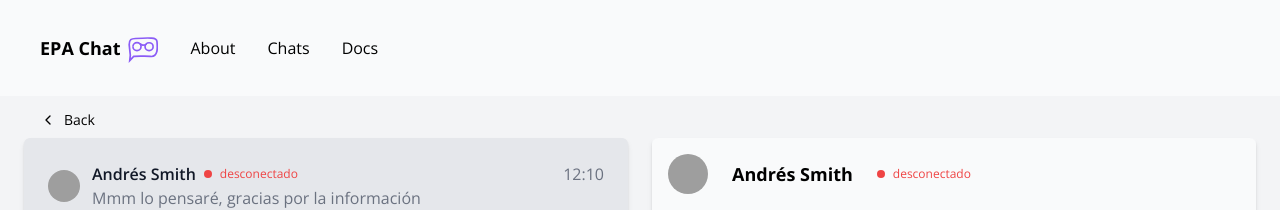
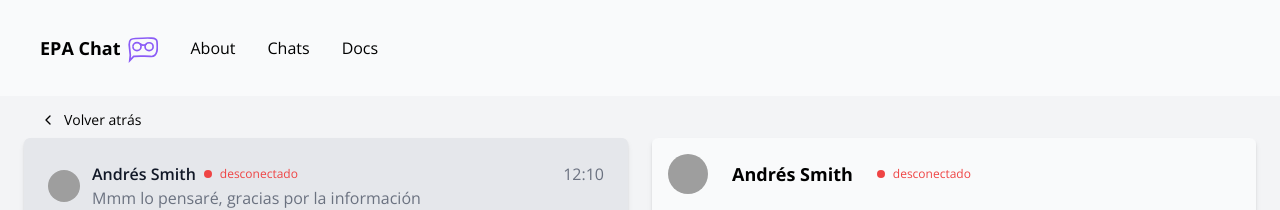
Before and after one commit to eanorambuena/EPA_frontend, a React (Vite) app: page /chats in a window 1280 px wide. Shown: the top 210 px of the page. Built offline with nearby package versions, Linux system fonts and the light colour scheme; grey boxes are pictures that could not be loaded.

Commit message:
enhance: Update GoBackLink component to use Spanish translation

```diff
--- a/src/components/GoBackLink.tsx
+++ b/src/components/GoBackLink.tsx
@@ -21,7 +21,7 @@ export default function GoBackLink() {
     >
       <GoBackArrow />
       {' '}
-      Back
+      Volver atrás
     </a>
   )
 }
```
